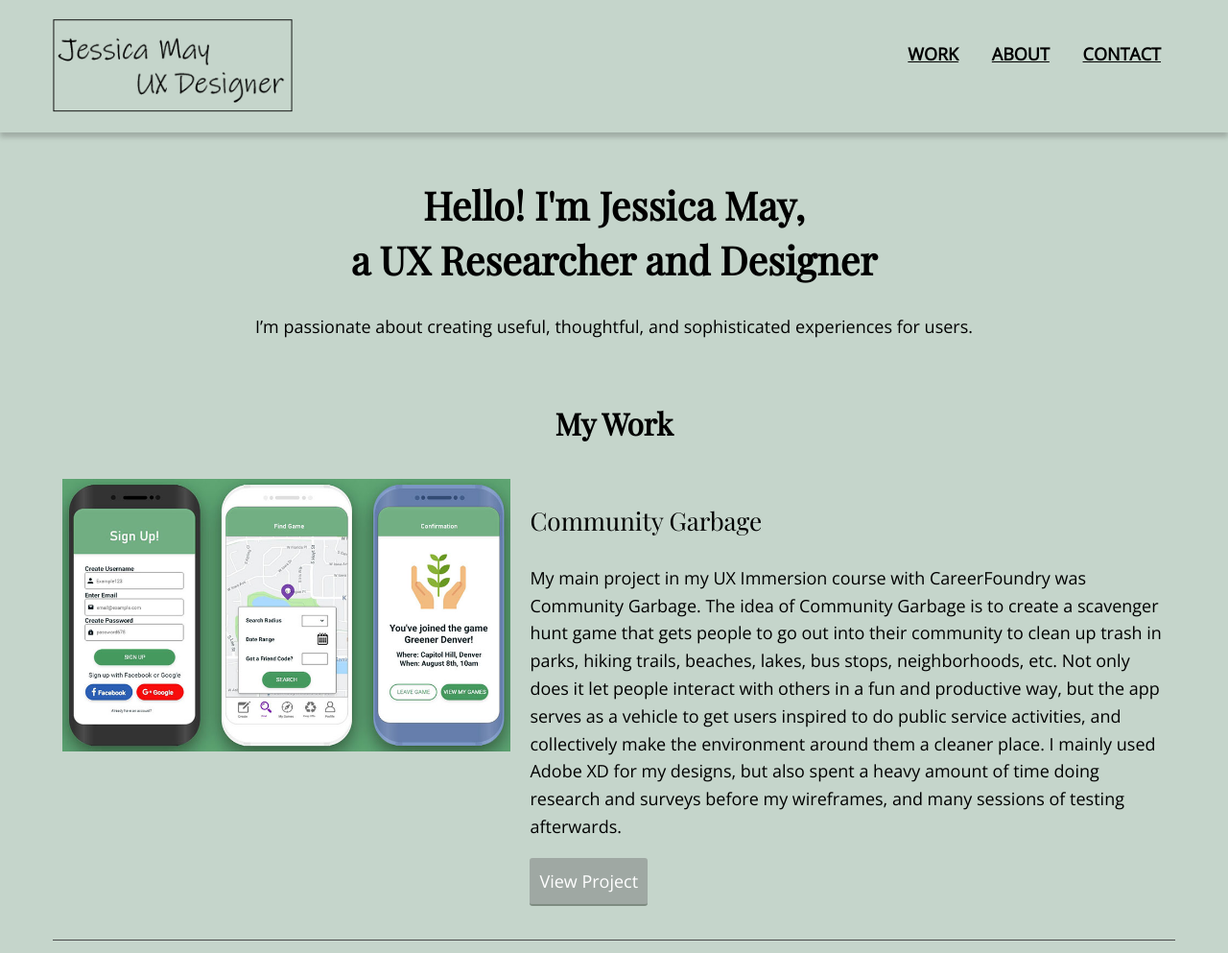
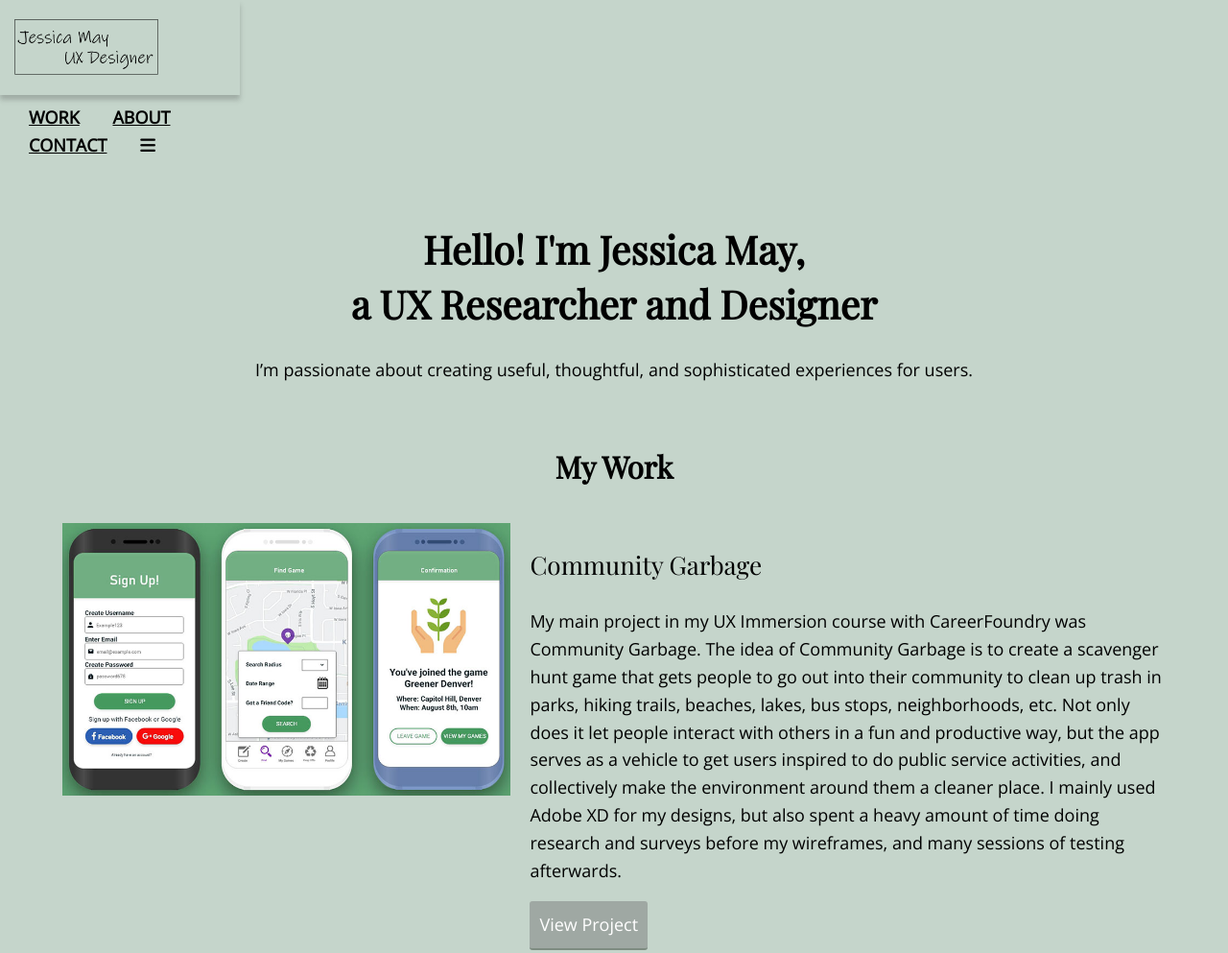
Before and after one commit to jesmay021/portfolio-website, a plain HTML site: page index.html in a window 1280 px wide. Shown: the top 993 px of the page at 96% size. Drawn offline with nearby package versions, Linux system fonts and the light colour scheme.

Commit message:
JS nav start
mobile looks good, responsive doesnt

```diff
--- a/css/style.css
+++ b/css/style.css
@@ -115,7 +115,7 @@ h4 {
 
 /* Layout styling */
 .logo {
-  max-width: 250px;
+  max-width: 150px;
 }
 
 .container {
@@ -241,6 +241,7 @@ Medium devices (640px and larger)
   header {
     text-align: unset;
     padding: 20px 0 13px;
+    max-width: 250px;
   }
 
   nav {
@@ -296,6 +297,7 @@ Large devices (1024px or larger)
   header {
     text-align: unset;
     padding: 20px 0 13px;
+    max-width: 250px;
   }
 
   nav {
--- a/index.html
+++ b/index.html
@@ -8,11 +8,13 @@
   <link rel="stylesheet" type="text/css" href="css/style.css">
   <link href="https://fonts.googleapis.com/css?family=Open+Sans|Playfair+Display&display=swap" rel="stylesheet">
   <meta name="viewport" content="width=device-width, initial-scale=1">
+  <script src="https://use.fontawesome.com/bd3fce1a42.js"></script>
 </head>
 
 <body>
   <header>
     <div class="container">
+      <div class="navtoggle" id="myNavtoggle">
       <a href="index.html">
         <img src="img/logo.png" alt="Your Name" class="logo">
       </a>
@@ -21,8 +23,10 @@
           <li><a href="index.html">Work</a></li>
           <li><a href="about.html">About</a></li>
           <li><a href="#contact">Contact</a></li>
+          <li><a href="javascript:void(0);" class="icon" onclick="myFunction()"><i class="fas fa-bars"></i></a></li>
         </ul>
       </nav>
+    </div>
     </div>
   </header>
   <main>
@@ -63,6 +67,7 @@
               conducted a complete end-to-end design process, starting with my research, creating low-fidelity wireframes, performing usability tests, and iterating the designs after.</p>
             <a href="#" class="button">View Project</a>
           </div>
+          <!--
           <div>
             <svg xmlns="http://www.w3.org/2000/svg" class="berlin-illustration" height="505" viewBox="0 0 700 505" xmlns:xlink="http://www.w3.org/1999/xlink">
               <defs>
@@ -1011,7 +1016,7 @@
                 testTest test testTest test testTest test testTest test test</p>
               <a href="workCG.html" class="button">View Project</a>
             </div>
-          </div>
+          </div> -->
         </div>
       </div>
     </div>
```
Also changed, not shown: about.html (+2 -0 lines), workCG.html (+2 -0 lines).
